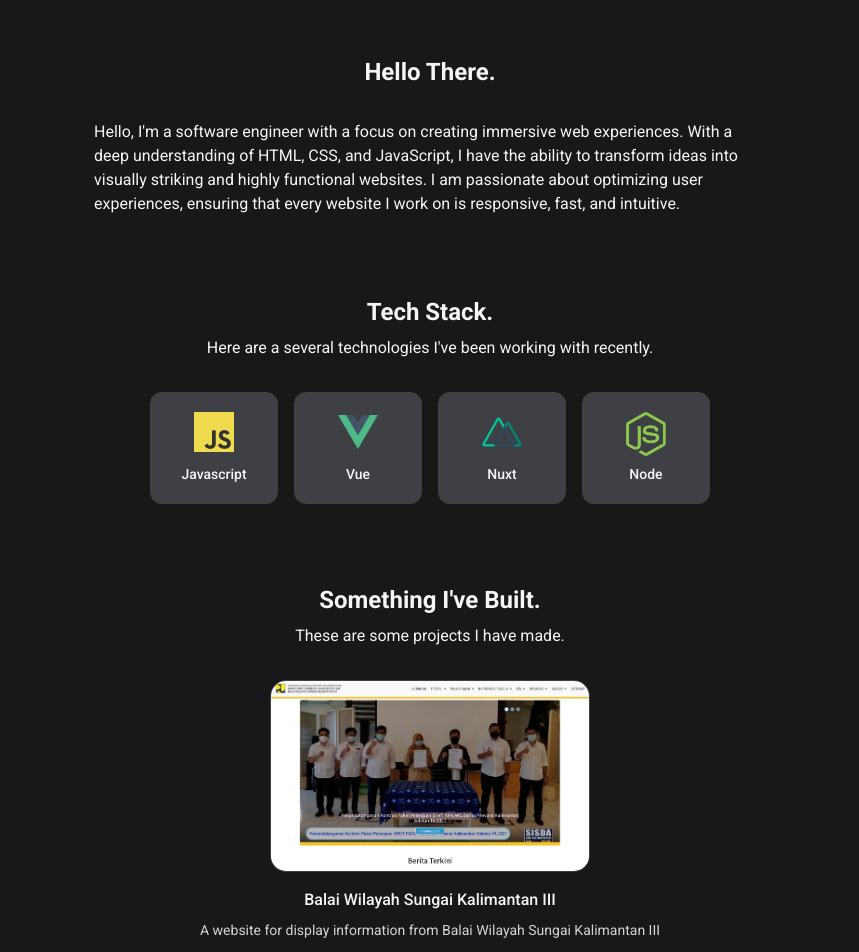
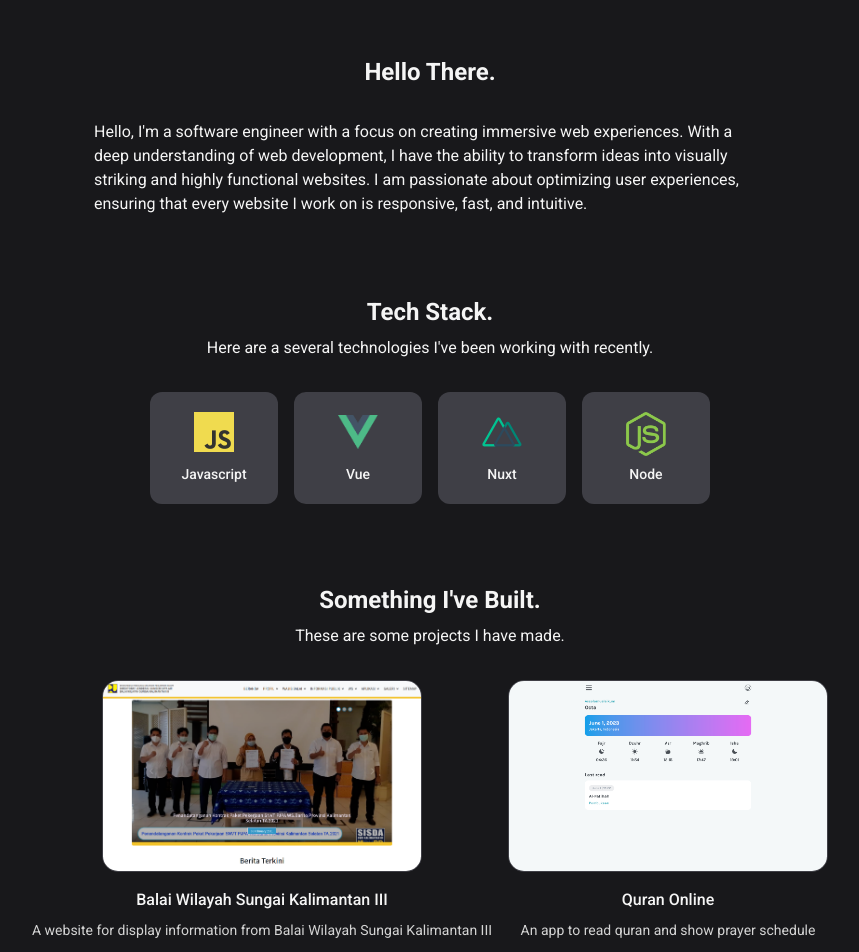
Before and after one commit to bandabahariputra/bandabahariputra-homepage, a Vue app: page / in a window 1280 px wide. Shown: the part 160-1112 px from the top of the page, without its empty margins (210-1069 px from the left). Built offline with nearby package versions, Linux system fonts and the light colour scheme; some icons are missing.

Commit message:
Add project

```diff
--- a/src/composables/useProjects.js
+++ b/src/composables/useProjects.js
@@ -11,6 +11,14 @@ const useProjects = () => {
       stacks: ['PHP', 'Codeigniter', 'MySQL'],
       demo: 'https://sda.pu.go.id/balai/bwskalimantan3',
     },
+    {
+      image: 'quran_online.png',
+      name: 'Quran Online',
+      slug: 'quran-online',
+      description: 'An app to read quran and show prayer schedule',
+      stacks: ['Nuxt'],
+      demo: 'https://quran-onlen.netlify.app',
+    },
   ]);
 
   const getProject = (slug) => {
--- a/src/views/HomeView.vue
+++ b/src/views/HomeView.vue
@@ -48,11 +48,10 @@ const { projects } = useProjects();
     <div class="space-y-4">
       <p>
         Hello, I'm a software engineer with a focus on creating immersive web
-        experiences. With a deep understanding of HTML, CSS, and JavaScript, I
-        have the ability to transform ideas into visually striking and highly
-        functional websites. I am passionate about optimizing user experiences,
-        ensuring that every website I work on is responsive, fast, and
-        intuitive.
+        experiences. With a deep understanding of web development, I have the
+        ability to transform ideas into visually striking and highly functional
+        websites. I am passionate about optimizing user experiences, ensuring
+        that every website I work on is responsive, fast, and intuitive.
       </p>
     </div>
   </section>
```
Also changed, not shown: public/projects/quran_online.png (added).
